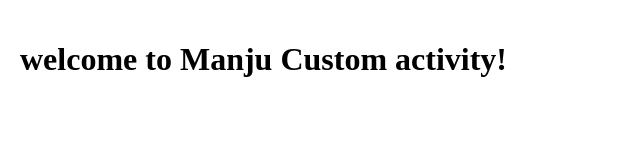
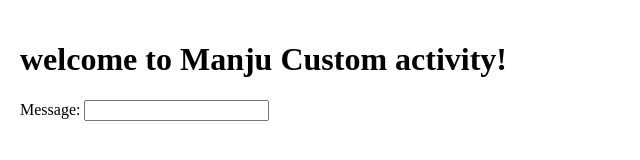
Before and after one commit to ManjunathSR79/SFMC-JB, a plain HTML site: page public/index.html in a window 1280 px wide. Shown: the whole page, without its empty margins (0-640 px from the left). Drawn offline with Linux system fonts and the light colour scheme.

Commit message:
Update index.html

```diff
--- a/public/index.html
+++ b/public/index.html
@@ -28,8 +28,10 @@
         <div class="slds-grid">
 
             <main class="slds-col">
-
+               <form>
                 <h1>welcome to Manju Custom activity!</h1>
+                Message: <input type="text" name="Message" id="Message">
+               <form>
             </main>
 
 
```
